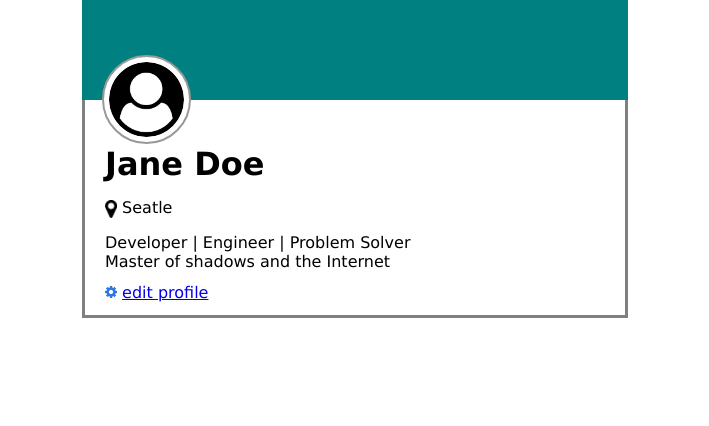
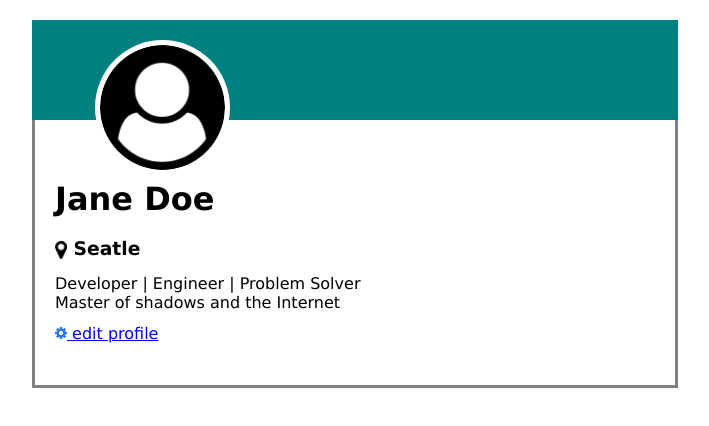
Before and after one commit to btschu/User_Card, a plain HTML site: page index.html in a window 1280 px wide. Shown: the whole page, without its empty margins (285-994 px from the left). Drawn offline with Linux system fonts and the light colour scheme.

Commit message:
completely redid the html and css

```diff
--- a/index.html
+++ b/index.html
@@ -8,20 +8,21 @@
     <link rel="stylesheet" href="style.css">
 </head>
     <body>
-        <div class="row">
-            <img class="prof_pic" src="user-circle.png" alt="Profile Picture">
+        <div id="container">
+            <div id="card">
+                <div id="header">
+                    <img id="prof_pic" src="user-circle.png" alt="Profile Picture">
                 </div>
-        <div class="text">
+                <div id="body">
                     <h1>Jane Doe</h1>
-            <p> <img class="map-marker" src="map-marker.png" alt="Map Marker" id="location">
-                Seatle</p>
-        <div>
+                    <h3><img class="map-marker" src="map-marker.png" alt="Map Marker" id="location">
+                    Seatle</h3>
                     <p>Developer | Engineer | Problem Solver<br>
-            Master of shadows and the Internet
-            </p>
-        <div>
+                    Master of shadows and the Internet</p>
+                    <a href="#">
                         <img class="gear" src="gear.png" alt="gear logo">
-            <a href="unknown.com">edit profile</a>
+                        edit profile
+                    </a>
                 </div>
             </div>
         </div>
--- a/style.css
+++ b/style.css
@@ -2,47 +2,68 @@
     margin: 0;
     padding: 0;
 }
-.prof_pic{
+
+#container {
+    display: flex;
+    margin: 0 auto;
+    justify-content: space-between;
+    align-items: center;
+    width: 1000px;
+    padding: 20px 0;
+}
+
+#prof_pic {
     border-radius: 50%;
     background-color: #fff;
-    height: 75px;
+    height: 125px;
     padding: 5px;
-    margin-top: 55px;
-    margin-left: 20px;
-    margin-bottom: 100px;
-    border: 2px solid #999;
+    margin-top: 20px;
+    margin-left: 40px;
 }
-.row{
-    width: 546px;
+
+#card {
     height: 100px;
     margin: 0 auto;
     background-color: teal;
 }
-h1{
-    margin-top: 25px;
+
+#header {
+    width: 600px;
+    margin: 0 auto;
+    height: 100px;
 }
-.text{
-    margin: 0 auto;
+
+h1 {
+    padding-bottom: 20px;
+    padding-top: 40px;
+}
+
+#body {
     border-left: gray;
     border-bottom: gray;
     border-right: gray;
     border-style: solid;
     border-top: none;
-    height: 175px;
-    width: 500px;
+    height: 225px;
+    width: 600px;
     padding: 20px;
+    margin: 0 auto;
     font-family: 'Lucida Sans', 'Lucida Sans Regular', 'Lucida Grande', 'Lucida Sans Unicode', Geneva, Verdana, sans-serif;
 }
-p{
+
+p {
     padding-top: 15px;
 }
-.map-marker{
+
+.map-marker {
     width: 12px;
 }
-#location{
+
+#location {
     vertical-align: middle;
 }
-.gear{
+
+.gear {
     width: 12px;
     padding-top: 15px;
 }
```
Lines whose indentation alone changed are shown as unchanged.
